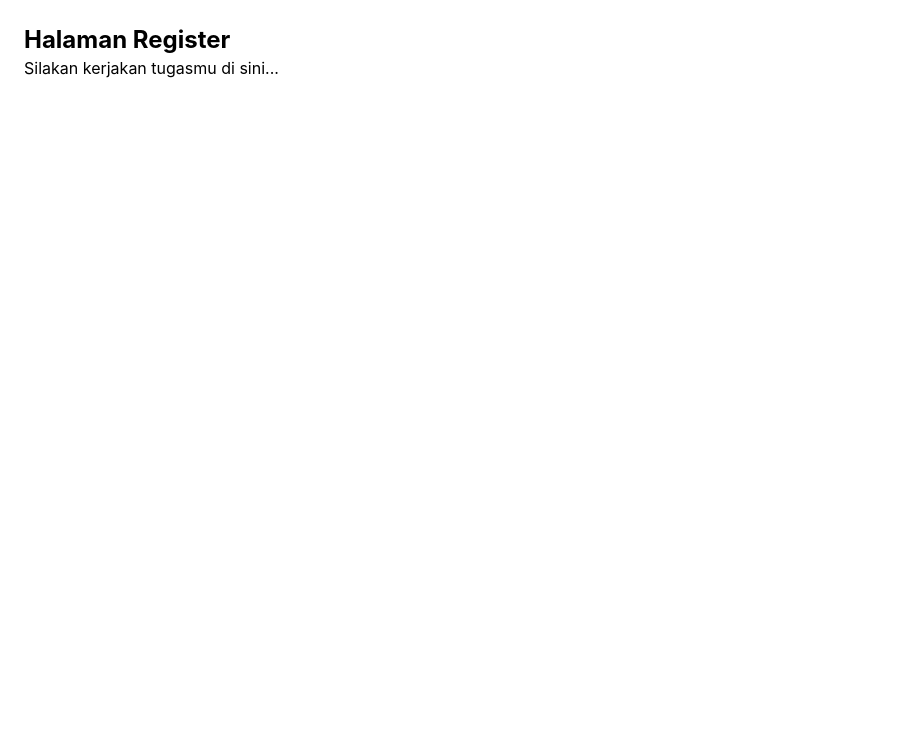
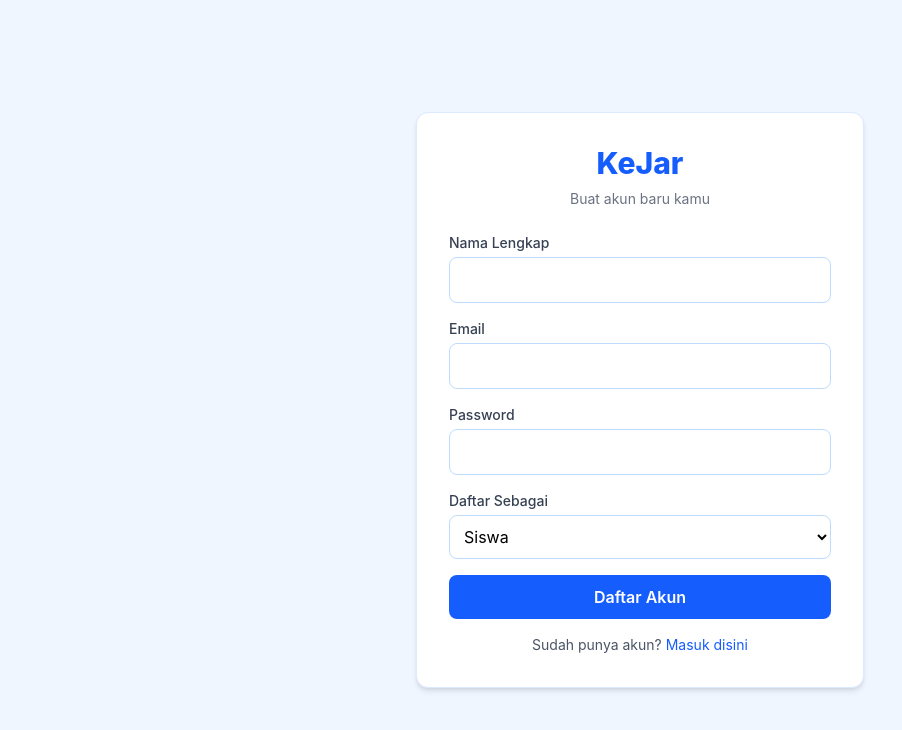
Before and after one commit to ArdiansyahYondri/UAS-PemrogWEB-FullStack-2, a React app in the folder frontend/: page /register in a window 1280 px wide. Shown: the top 730 px of the page, without its empty margins (0-902 px from the left). Built offline with nearby package versions, Linux system fonts and the light colour scheme; the HTML template or start-up script is replaced by a standard one.

Commit message:
Push task/1-setup-auth

```diff
--- a/frontend/src/Pages/auth/Login.jsx
+++ b/frontend/src/Pages/auth/Login.jsx
@@ -1,8 +1,84 @@
+import { useState } from "react";
+import { useNavigate, Link } from "react-router-dom";
+import axios from "axios";
+
 export default function Login() {
+  const [email, setEmail] = useState("");
+  const [password, setPassword] = useState("");
+  const navigate = useNavigate();
+
+  const handleLogin = async (e) => {
+    e.preventDefault();
+    try {
+      const response = await axios.post("http://127.0.0.1:8000/api/login", {
+        email,
+        password,
+      });
+      localStorage.setItem("token", response.data.token);
+      localStorage.setItem("role", response.data.role); // opsional jika backend mengirim role
+
+      // Mengarahkan ke halaman sesuai role pengguna
+      if (response.data.role === "admin") {
+        navigate("/admin/dashboard");
+      } else if (response.data.role === "guru") {
+        navigate("/guru/dashboard");
+      } else {
+        navigate("/siswa/dashboard");
+      }
+    } catch (error) {
+      alert("Login gagal, periksa email dan password kembali.");
+    }
+  };
+
   return (
-    <div className="p-6">
-      <h1 className="text-2xl font-bold">Halaman Login</h1>
-      <p>Silakan kerjakan tugasmu di sini...</p>
+    <div className="flex items-center justify-center min-h-screen bg-blue-50 p-4">
+      <div className="w-full max-w-md p-8 bg-white rounded-xl shadow-md border border-blue-100">
+        <h1 className="text-3xl font-extrabold text-blue-600 text-center mb-2">
+          KeJar
+        </h1>
+        <p className="text-gray-500 text-center mb-6 text-sm">
+          Masuk untuk memulai sesi belajar
+        </p>
+
+        <form onSubmit={handleLogin} className="space-y-4">
+          <div>
+            <label className="block text-sm font-medium text-gray-700 mb-1">
+              Email
+            </label>
+            <input
+              type="email"
+              value={email}
+              onChange={(e) => setEmail(e.target.value)}
+              className="w-full p-2.5 border border-blue-200 rounded-lg focus:outline-none focus:ring-2 focus:ring-blue-400"
+              required
+            />
+          </div>
+          <div>
+            <label className="block text-sm font-medium text-gray-700 mb-1">
+              Password
+            </label>
+            <input
+              type="password"
+              value={password}
+              onChange={(e) => setPassword(e.target.value)}
+              className="w-full p-2.5 border border-blue-200 rounded-lg focus:outline-none focus:ring-2 focus:ring-blue-400"
+              required
+            />
+          </div>
+          <button
+            type="submit"
+            className="w-full p-2.5 text-white bg-blue-600 rounded-lg font-semibold hover:bg-blue-700 transition"
+          >
+            Masuk
+          </button>
+        </form>
+        <p className="mt-4 text-center text-sm text-gray-600">
+          Belum punya akun?{" "}
+          <Link to="/register" className="text-blue-600 hover:underline">
+            Daftar sekarang
+          </Link>
+        </p>
+      </div>
     </div>
   );
 }
--- a/frontend/src/Pages/auth/Register.jsx
+++ b/frontend/src/Pages/auth/Register.jsx
@@ -1,8 +1,104 @@
+import { useState } from "react";
+import { useNavigate, Link } from "react-router-dom";
+import axios from "axios";
+
 export default function Register() {
+  const [name, setName] = useState("");
+  const [email, setEmail] = useState("");
+  const [password, setPassword] = useState("");
+  const [role, setRole] = useState("siswa");
+  const navigate = useNavigate();
+
+  const handleRegister = async (e) => {
+    e.preventDefault();
+    try {
+      await axios.post("http://127.0.0.1:8000/api/register", {
+        name,
+        email,
+        password,
+        role,
+      });
+      alert("Pendaftaran berhasil, silakan login.");
+      navigate("/login");
+    } catch (error) {
+      alert("Pendaftaran gagal, silakan coba lagi.");
+    }
+  };
+
   return (
-    <div className="p-6">
-      <h1 className="text-2xl font-bold">Halaman Register</h1>
-      <p>Silakan kerjakan tugasmu di sini...</p>
+    <div className="flex items-center justify-center min-h-screen bg-blue-50 p-4">
+      <div className="w-full max-w-md p-8 bg-white rounded-xl shadow-md border border-blue-100">
+        <h1 className="text-3xl font-extrabold text-blue-600 text-center mb-2">
+          KeJar
+        </h1>
+        <p className="text-gray-500 text-center mb-6 text-sm">
+          Buat akun baru kamu
+        </p>
+
+        <form onSubmit={handleRegister} className="space-y-4">
+          <div>
+            <label className="block text-sm font-medium text-gray-700 mb-1">
+              Nama Lengkap
+            </label>
+            <input
+              type="text"
+              value={name}
+              onChange={(e) => setName(e.target.value)}
+              className="w-full p-2.5 border border-blue-200 rounded-lg focus:outline-none focus:ring-2 focus:ring-blue-400"
+              required
+            />
+          </div>
+          <div>
+            <label className="block text-sm font-medium text-gray-700 mb-1">
+              Email
+            </label>
+            <input
+              type="email"
+              value={email}
+              onChange={(e) => setEmail(e.target.value)}
+              className="w-full p-2.5 border border-blue-200 rounded-lg focus:outline-none focus:ring-2 focus:ring-blue-400"
+              required
+            />
+          </div>
+          <div>
+            <label className="block text-sm font-medium text-gray-700 mb-1">
+              Password
+            </label>
+            <input
+              type="password"
+              value={password}
+              onChange={(e) => setPassword(e.target.value)}
+              className="w-full p-2.5 border border-blue-200 rounded-lg focus:outline-none focus:ring-2 focus:ring-blue-400"
+              required
+            />
+          </div>
+          <div>
+            <label className="block text-sm font-medium text-gray-700 mb-1">
+              Daftar Sebagai
+            </label>
+            <select
+              value={role}
+              onChange={(e) => setRole(e.target.value)}
+              className="w-full p-2.5 border border-blue-200 rounded-lg bg-white focus:outline-none focus:ring-2 focus:ring-blue-400"
+            >
+              <option value="siswa">Siswa</option>
+              <option value="guru">Guru</option>
+            </select>
+          </div>
+          <button
+            type="submit"
+            className="w-full p-2.5 text-white bg-blue-600 rounded-lg font-semibold hover:bg-blue-700 transition"
+          >
+            Daftar Akun
+          </button>
+        </form>
+        <p className="mt-4 text-center text-sm text-gray-600">
+          Sudah punya akun?{" "}
+          <Link to="/login" className="text-blue-600 hover:underline">
+            Masuk disini
+          </Link>
+        </p>
+      </div>
     </div>
   );
 }
--- a/frontend/src/routes/AppRoutes.jsx
+++ b/frontend/src/routes/AppRoutes.jsx
@@ -1,47 +1,126 @@
-import { Routes, Route } from "react-router-dom";
+import { Routes, Route, Navigate } from "react-router-dom";
 
-// Import folder auth
 import Login from "../pages/auth/Login";
 import Register from "../pages/auth/Register";
-
-// Import folder admin
 import DashboardAdmin from "../pages/admin/DashboardAdmin";
 import KelolaPengguna from "../pages/admin/KelolaPengguna";
-
-// Import folder guru
 import DashboardGuru from "../pages/guru/DashboardGuru";
 import DetailKelas from "../pages/guru/DetailKelas";
 import DaftarUjian from "../pages/guru/DaftarUjian";
 import BuatSoal from "../pages/guru/BuatSoal";
 import RekapNilai from "../pages/guru/RekapNilai";
-
-// Import folder siswa
 import DashboardSiswa from "../pages/siswa/DashboardSiswa";
 import RuangKelas from "../pages/siswa/RuangKelas";
 import BacaMateri from "../pages/siswa/BacaMateri";
 import KerjakanUjian from "../pages/siswa/KerjakanUjian";
 
+// Komponen Pembungkus Satpam Keamanan
+const ProtectedRoute = ({ children }) => {
+  const token = localStorage.getItem("token");
+  if (!token) {
+    return <Navigate to="/login" replace />;
+  }
+  return children;
+};
+
 export const AppRoutes = () => (
   <Routes>
-    {/* Rute Auth */}
     <Route path="/login" element={<Login />} />
     <Route path="/register" element={<Register />} />
+    <Route path="/" element={<Navigate to="/login" replace />} />
 
-    {/* Rute Admin */}
-    <Route path="/admin/dashboard" element={<DashboardAdmin />} />
-    <Route path="/admin/pengguna" element={<KelolaPengguna />} />
+    {/* Admin */}
+    <Route
+      path="/admin/dashboard"
+      element={
+        <ProtectedRoute>
+          <DashboardAdmin />
+        </ProtectedRoute>
+      }
+    />
+    <Route
+      path="/admin/pengguna"
+      element={
+        <ProtectedRoute>
+          <KelolaPengguna />
+        </ProtectedRoute>
+      }
+    />
 
-    {/* Rute Guru */}
-    <Route path="/guru/dashboard" element={<DashboardGuru />} />
-    <Route path="/guru/kelas/:id" element={<DetailKelas />} />
-    <Route path="/guru/ujian" element={<DaftarUjian />} />
-    <Route path="/guru/ujian/soal" element={<BuatSoal />} />
-    <Route path="/guru/ujian/rekap" element={<RekapNilai />} />
+    {/* Guru */}
+    <Route
+      path="/guru/dashboard"
+      element={
+        <ProtectedRoute>
+          <DashboardGuru />
+        </ProtectedRoute>
+      }
+    />
+    <Route
+      path="/guru/kelas/:id"
+      element={
+        <ProtectedRoute>
+          <DetailKelas />
+        </ProtectedRoute>
+      }
+    />
+    <Route
+      path="/guru/ujian"
+      element={
+        <ProtectedRoute>
+          <DaftarUjian />
+        </ProtectedRoute>
+      }
+    />
+    <Route
+      path="/guru/ujian/soal"
+      element={
+        <ProtectedRoute>
+          <BuatSoal />
+        </ProtectedRoute>
+      }
+    />
+    <Route
+      path="/guru/ujian/rekap"
+      element={
+        <ProtectedRoute>
+          <RekapNilai />
+        </ProtectedRoute>
+      }
+    />
 
-    {/* Rute Siswa */}
-    <Route path="/siswa/dashboard" element={<DashboardSiswa />} />
-    <Route path="/siswa/kelas/:id" element={<RuangKelas />} />
-    <Route path="/siswa/materi/:id" element={<BacaMateri />} />
-    <Route path="/siswa/ujian/:id" element={<KerjakanUjian />} />
+    {/* Siswa */}
+    <Route
+      path="/siswa/dashboard"
+      element={
+        <ProtectedRoute>
+          <DashboardSiswa />
+        </ProtectedRoute>
+      }
+    />
+    <Route
+      path="/siswa/kelas/:id"
+      element={
+        <ProtectedRoute>
+          <RuangKelas />
+        </ProtectedRoute>
+      }
+    />
+    <Route
+      path="/siswa/materi/:id"
+      element={
+        <ProtectedRoute>
+          <BacaMateri />
+        </ProtectedRoute>
+      }
+    />
+    <Route
+      path="/siswa/ujian/:id"
+      element={
+        <ProtectedRoute>
+          <KerjakanUjian />
+        </ProtectedRoute>
+      }
+    />
   </Routes>
 );
```
